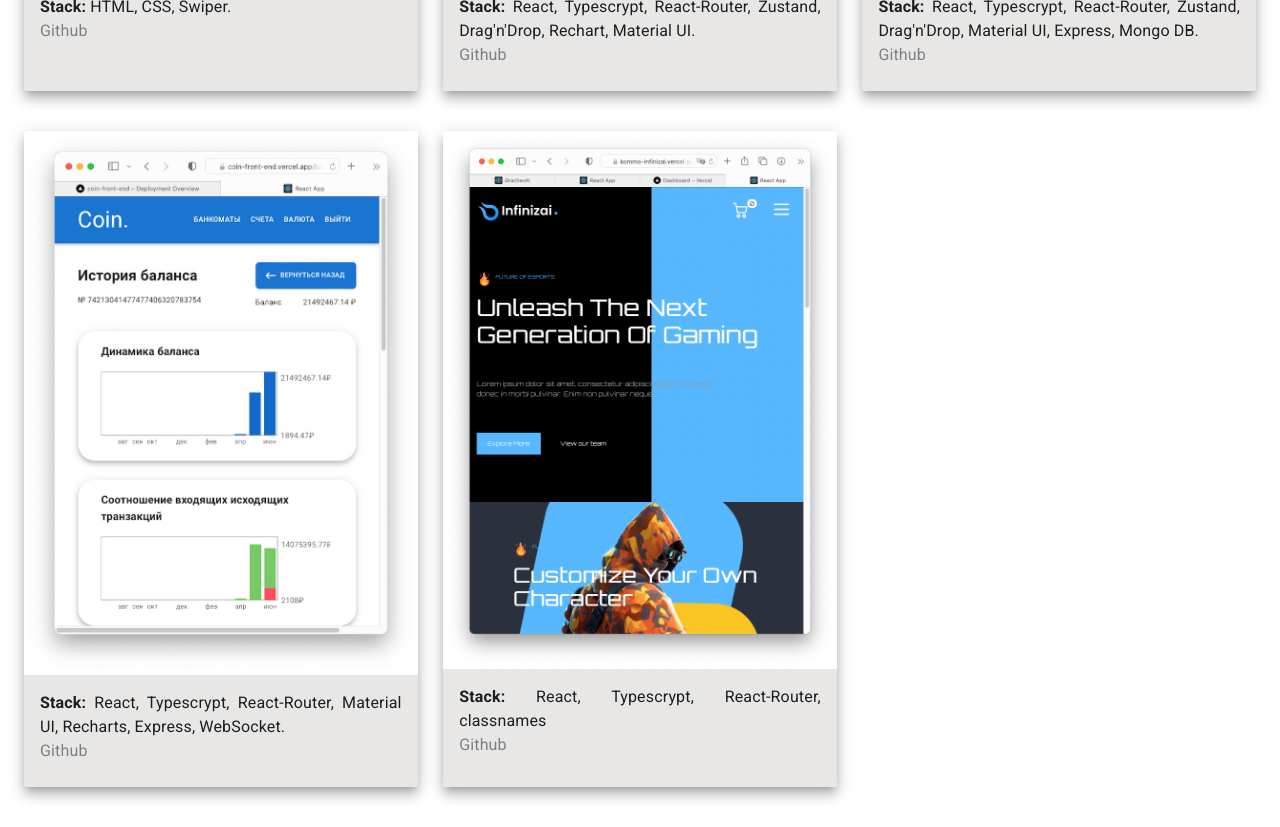
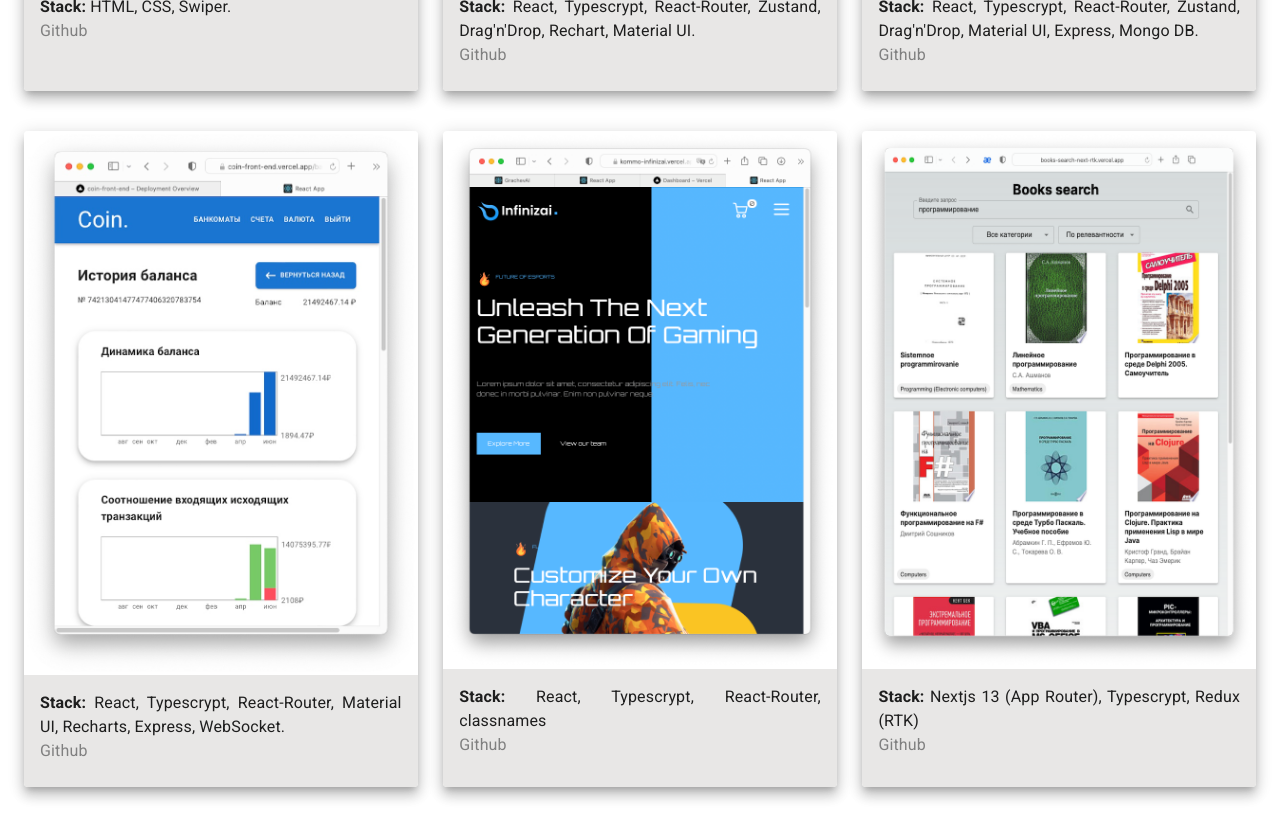
Before and after one commit to alex8023g/grachev-ai, a React (Create React App) app: page / in a window 1280 px wide. Shown: the part 660-1487 px from the top of the page. Built offline with nearby package versions, Linux system fonts and the light colour scheme.

Commit message:
add books-search-next-rtk

```diff
--- a/src/Portfolio/Portfolio.tsx
+++ b/src/Portfolio/Portfolio.tsx
@@ -8,6 +8,7 @@ import evklidImg from '../img/evklid.png';
 import monitoringsiImg from '../img/monitoringsi.png';
 import coinImg from '../img/coin.png';
 import infinizaiImg from '../img/infinizai.png';
+import bookssearch from '../img/bookssearch.png';
 import Box from '@mui/material/Box';
 import Card from '@mui/material/Card';
 import CardActionArea from '@mui/material/CardActionArea';
@@ -46,6 +47,12 @@ const sites = [
     image: infinizaiImg,
     stack: `React, Typescrypt, React-Router, classnames`,
     github: 'https://github.com/alex8023g/kommo-infinizai',
+  },
+  {
+    href: 'https://books-search-next-rtk.vercel.app',
+    image: bookssearch,
+    stack: `Nextjs 13 (App Router), Typescrypt, Redux (RTK)`,
+    github: 'https://github.com/alex8023g/books-search-next-rtk',
   },
 ];
 
```
Also changed, not shown: src/img/bookssearch.png (added).
